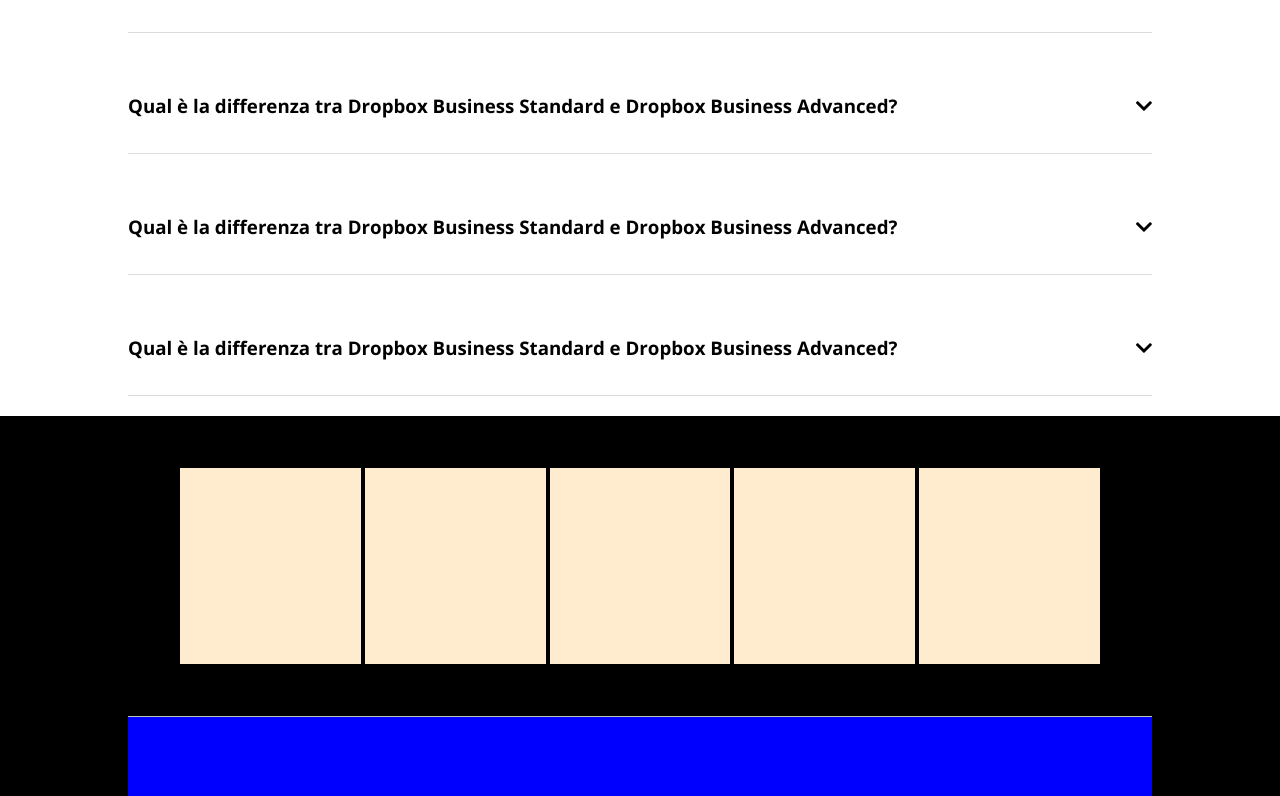
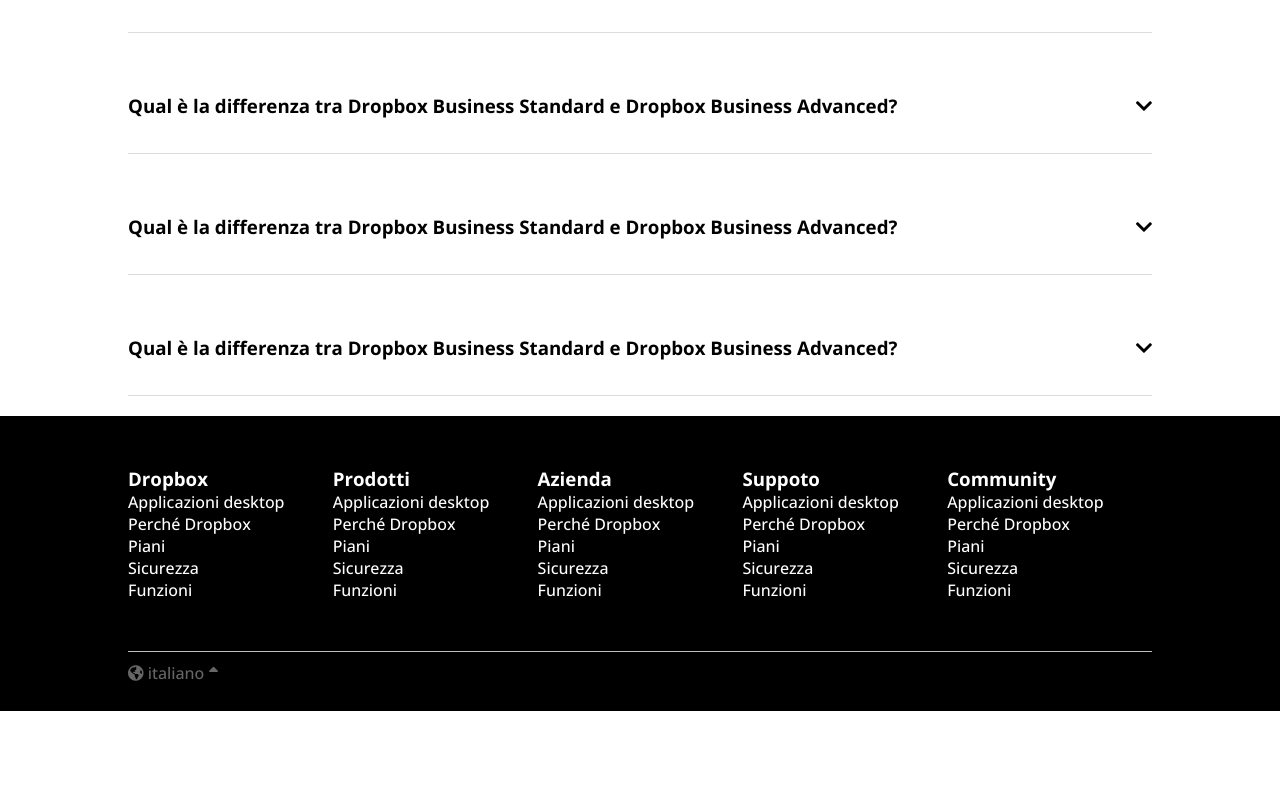
Before and after one commit to Barbon14/htmlcss-dropbox, a plain HTML site: page index.html in a window 1280 px wide. Shown: the part 4083-4879 px from the top of the page. After the commit the page ends 4794 px from the top, so only its background shows below. Drawn offline with nearby package versions, Linux system fonts and the light colour scheme.

Commit message:
aggiunto contenuto footer

```diff
--- a/css/layout.css
+++ b/css/layout.css
@@ -295,22 +295,33 @@
 }
 
 #foot-top {
-    padding: 50px;
+    padding: 50px 0;
+    color: white;
 }
 
 .footer-category {
     float: left;
     width: 20%;
     /* debug */
-    height: 200px;
-    background-color: blanchedalmond;
-    border: 2px solid black;
+    /* height: 200px; */
+    /* background-color: blanchedalmond; */
+    /* border: 2px solid black; */
+}
+
+.footer-category li {
+    list-style: none;
+}
+
+.footer-category a {
+    text-decoration: none;
+    color: white;
 }
 
 #foot-bot {
-    height: 80px;
+    height: 60px;
     padding-top: 10px;
     border-top: 1px solid #bfbfbf;
+    color: #666666;
     /* debug */
-    background-color: blue;
+    /* background-color: blue; */
 }
--- a/index.html
+++ b/index.html
@@ -472,29 +472,187 @@
             <!-- parte alta footer -->
             <section id="foot-top" class="clearfix">
                 <div class="footer-category">
+                    <h3>
+                        Dropbox
+                    </h3>
 
+                    <ul>
+                        <li>
+                            <a href="">
+                                Applicazioni desktop
+                            </a>
+                        </li>
+                        <li>
+                            <a href="">
+                                Perch&eacute; Dropbox
+                            </a>
+                        </li>
+                        <li>
+                            <a href="">
+                                Piani
+                            </a>
+                        </li>
+                        <li>
+                            <a href="">
+                                Sicurezza
+                            </a>
+                        </li>
+                        <li>
+                            <a href="">
+                                Funzioni
+                            </a>
+                        </li>
+                    </ul>
                 </div>
 
                 <div class="footer-category">
+                    <h3>
+                        Prodotti
+                    </h3>
 
+                    <ul>
+                        <li>
+                            <a href="">
+                                Applicazioni desktop
+                            </a>
+                        </li>
+                        <li>
+                            <a href="">
+                                Perch&eacute; Dropbox
+                            </a>
+                        </li>
+                        <li>
+                            <a href="">
+                                Piani
+                            </a>
+                        </li>
+                        <li>
+                            <a href="">
+                                Sicurezza
+                            </a>
+                        </li>
+                        <li>
+                            <a href="">
+                                Funzioni
+                            </a>
+                        </li>
+                    </ul>
                 </div>
 
                 <div class="footer-category">
+                    <h3>
+                        Azienda
+                    </h3>
 
+                    <ul>
+                        <li>
+                            <a href="">
+                                Applicazioni desktop
+                            </a>
+                        </li>
+                        <li>
+                            <a href="">
+                                Perch&eacute; Dropbox
+                            </a>
+                        </li>
+                        <li>
+                            <a href="">
+                                Piani
+                            </a>
+                        </li>
+                        <li>
+                            <a href="">
+                                Sicurezza
+                            </a>
+                        </li>
+                        <li>
+                            <a href="">
+                                Funzioni
+                            </a>
+                        </li>
+                    </ul>
                 </div>
 
                 <div class="footer-category">
+                    <h3>
+                        Suppoto
+                    </h3>
 
+                    <ul>
+                        <li>
+                            <a href="">
+                                Applicazioni desktop
+                            </a>
+                        </li>
+                        <li>
+                            <a href="">
+                                Perch&eacute; Dropbox
+                            </a>
+                        </li>
+                        <li>
+                            <a href="">
+                                Piani
+                            </a>
+                        </li>
+                        <li>
+                            <a href="">
+                                Sicurezza
+                            </a>
+                        </li>
+                        <li>
+                            <a href="">
+                                Funzioni
+                            </a>
+                        </li>
+                    </ul>
                 </div>
 
                 <div class="footer-category">
+                    <h3>
+                        Community
+                    </h3>
 
+                    <ul>
+                        <li>
+                            <a href="">
+                                Applicazioni desktop
+                            </a>
+                        </li>
+                        <li>
+                            <a href="">
+                                Perch&eacute; Dropbox
+                            </a>
+                        </li>
+                        <li>
+                            <a href="">
+                                Piani
+                            </a>
+                        </li>
+                        <li>
+                            <a href="">
+                                Sicurezza
+                            </a>
+                        </li>
+                        <li>
+                            <a href="">
+                                Funzioni
+                            </a>
+                        </li>
+                    </ul>
                 </div>
             </section>
 
             <!-- parte bassa footer -->
             <section id="foot-bot">
-
+                <div class="lenguage">
+                    <span>
+                        <i class="fas fa-globe-americas"></i>
+                    </span>
+                    italiano
+                    <span>
+                        <i class="fas fa-sort-up"></i>
+                    </span>
+                </div>
             </section>
         </div>
 
```
